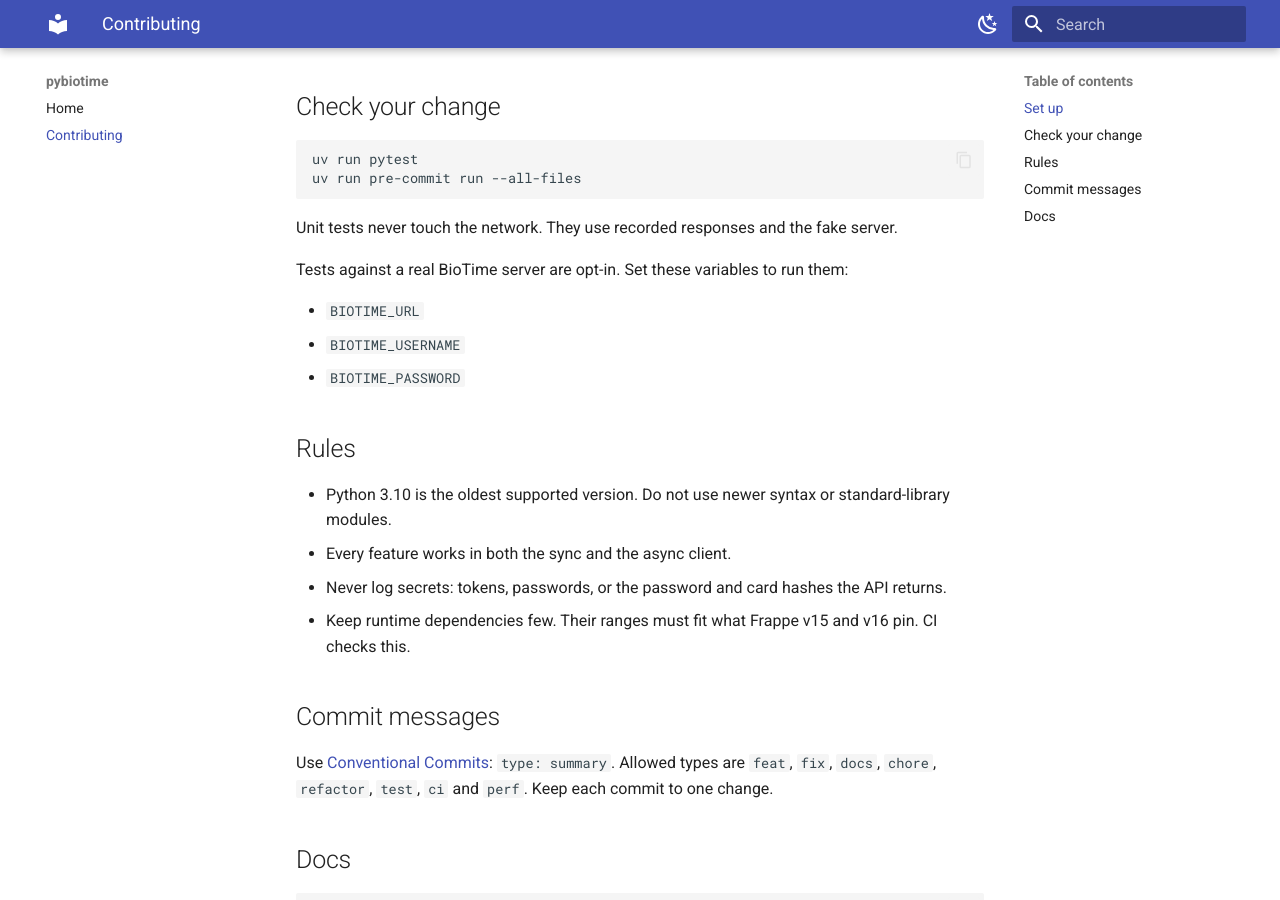
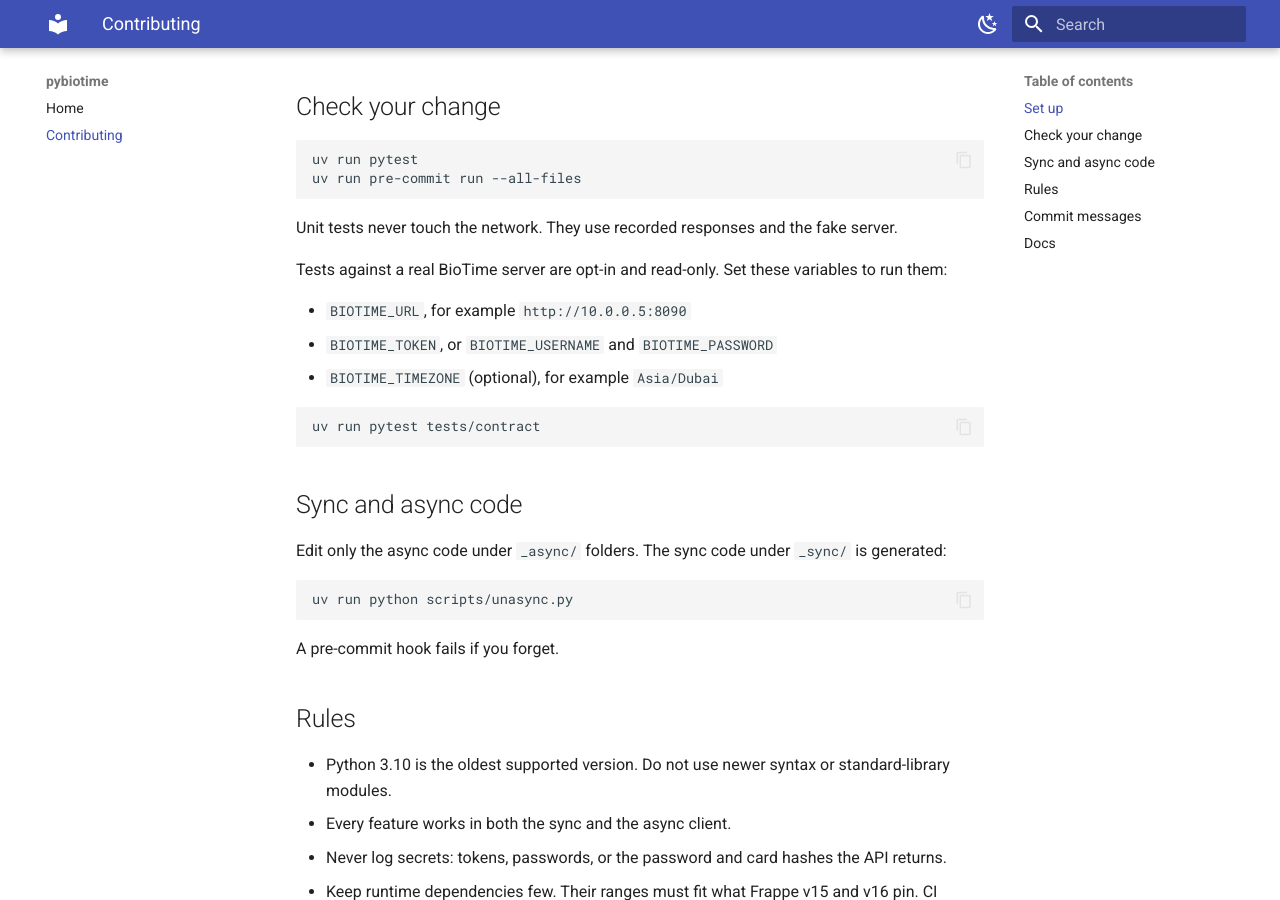
Before and after one commit to MalikZu/pybiotime, an MkDocs documentation site: the page built from docs/contributing.md, in a window 1280 px wide and 900 px high, scrolled down 324 px. Built offline with MkDocs 1.6.1 and Material for MkDocs 9.7.7, drawn with Linux system fonts in a browser that asks for light colours.

Commit message:
docs: explain live tests and generated sync code

````diff
--- a/docs/contributing.md
+++ b/docs/contributing.md
@@ -20,11 +20,25 @@ uv run pre-commit run --all-files
 
 Unit tests never touch the network. They use recorded responses and the fake server.
 
-Tests against a real BioTime server are opt-in. Set these variables to run them:
+Tests against a real BioTime server are opt-in and read-only. Set these variables to run them:
 
-- `BIOTIME_URL`
-- `BIOTIME_USERNAME`
-- `BIOTIME_PASSWORD`
+- `BIOTIME_URL`, for example `http://10.0.0.5:8090`
+- `BIOTIME_TOKEN`, or `BIOTIME_USERNAME` and `BIOTIME_PASSWORD`
+- `BIOTIME_TIMEZONE` (optional), for example `Asia/Dubai`
+
+```bash
+uv run pytest tests/contract
+```
+
+## Sync and async code
+
+Edit only the async code under `_async/` folders. The sync code under `_sync/` is generated:
+
+```bash
+uv run python scripts/unasync.py
+```
+
+A pre-commit hook fails if you forget.
 
 ## Rules
 
````
Also changed, not shown: AGENTS.md (+2 -1 lines).
